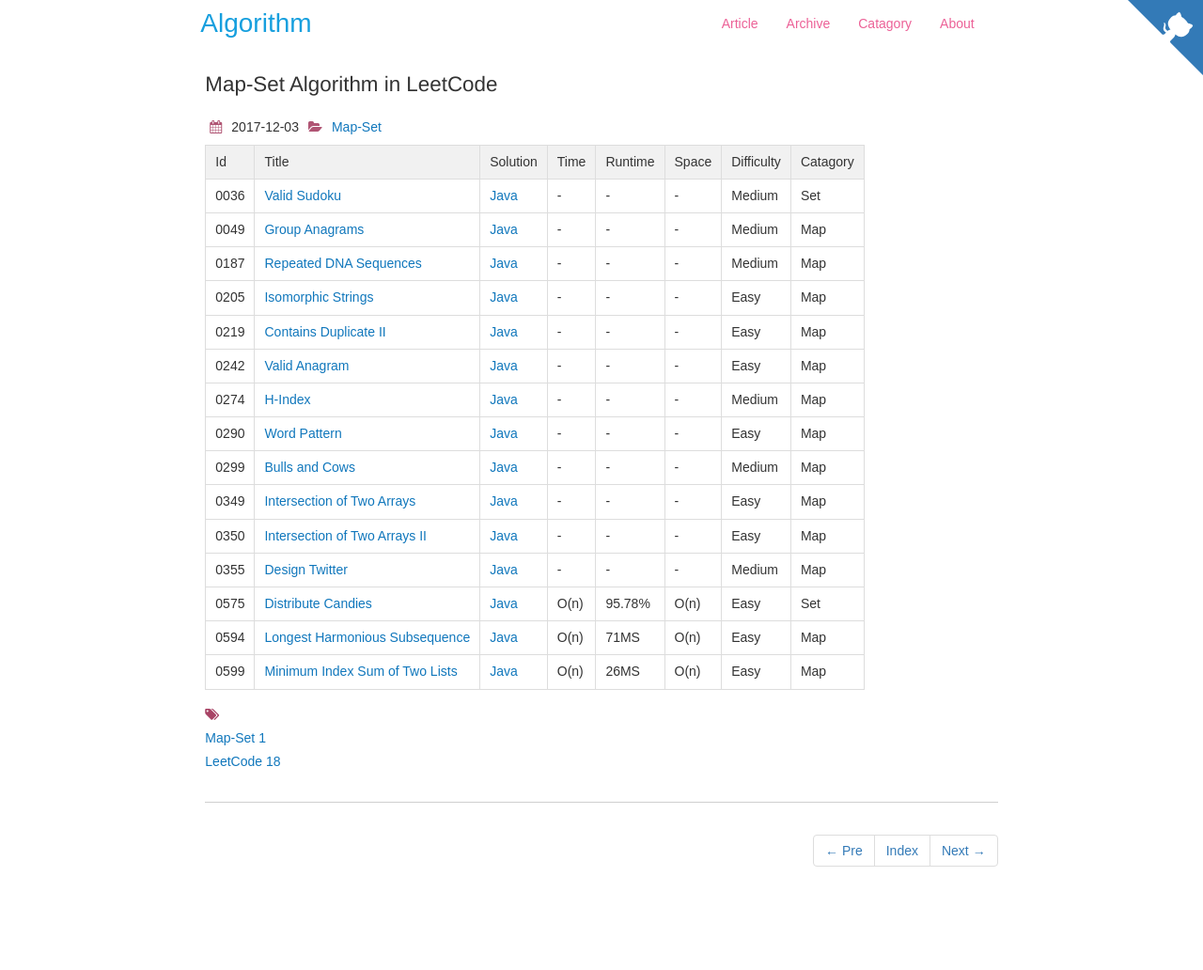
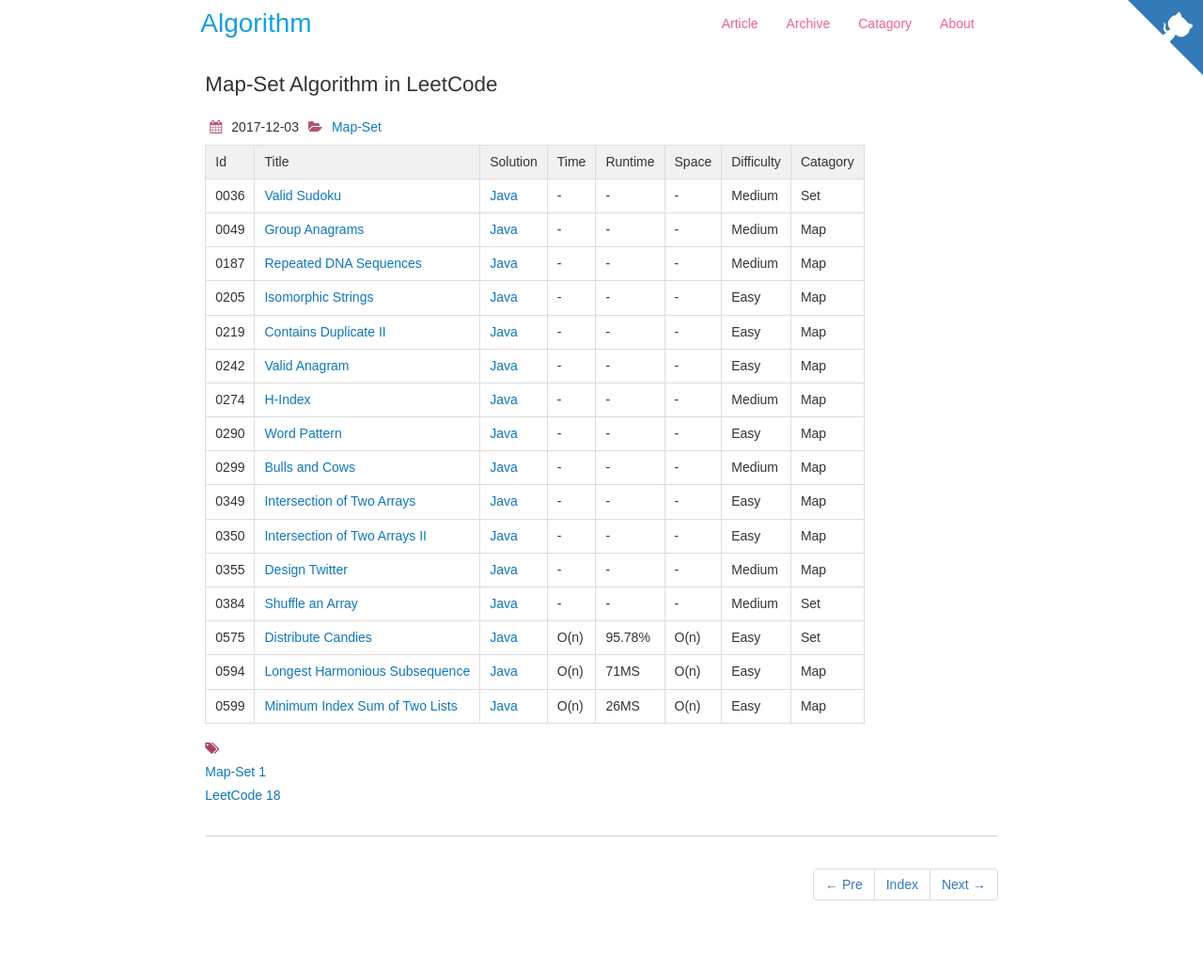
Before and after one commit to dunso/algorithm, a Jekyll site: the page built from docs/_posts/2017-12-03-Map-Set.md, in a window 1280 px wide. Shown: the whole page at 94% size. Built offline with Jekyll 4.4.1, drawn with Linux system fonts in a browser that asks for light colours; nearby versions of some CDN libraries; before the commit the page ends 996 px from its top, so only the background shows below that.

Commit message:
Add index of LeetCode0384.java to docs

```diff
--- a/docs/_posts/2017-12-03-Map-Set.md
+++ b/docs/_posts/2017-12-03-Map-Set.md
@@ -24,6 +24,7 @@
 |0349|[Intersection of Two Arrays](https://leetcode.com/problems/intersection-of-two-arrays/) | [Java](https://e.srl/leetcode-349)  |-|-|-|  Easy |Map|
 |0350|[Intersection of Two Arrays II](https://leetcode.com/problems/intersection-of-two-arrays-ii) | [Java](https://e.srl/leetcode-350)  |-|-|-|  Easy |Map|
 |0355|[Design Twitter](https://leetcode.com/problems/design-twitter/) | [Java](https://e.srl/leetcode-355)  |-|-|-| Medium |Map|
+|0384|[Shuffle an Array](https://leetcode.com/problems/shuffle-an-array/) | [Java](https://e.srl/leetcode-384)  |-|-|-| Medium |Set|
 |0575|[Distribute Candies](https://leetcode.com/problems/distribute-candies)| [Java](https://e.srl/leetcode-575/)  | O(n) |95.78%| O(n)  |  Easy |Set|
 |0594|[Longest Harmonious Subsequence](https://leetcode.com/problems/longest-harmonious-subsequence/)| [Java](https://e.srl/leetcode-594/)  | O(n) |71MS| O(n)  |  Easy |Map|
 |0599|[Minimum Index Sum of Two Lists](https://leetcode.com/problems/minimum-index-sum-of-two-lists) | [Java](https://e.srl/leetcode-599/)  | O(n) |26MS| O(n)  |  Easy |Map|
```
